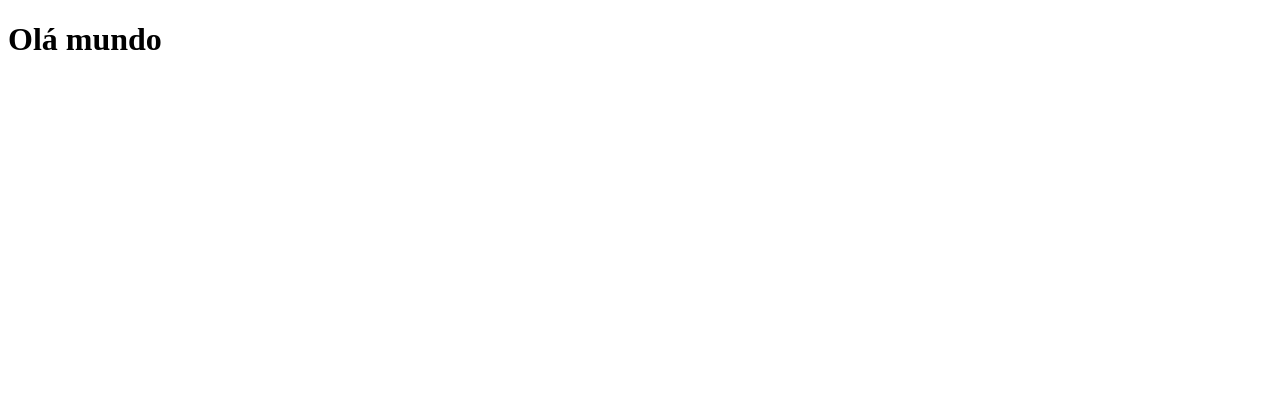
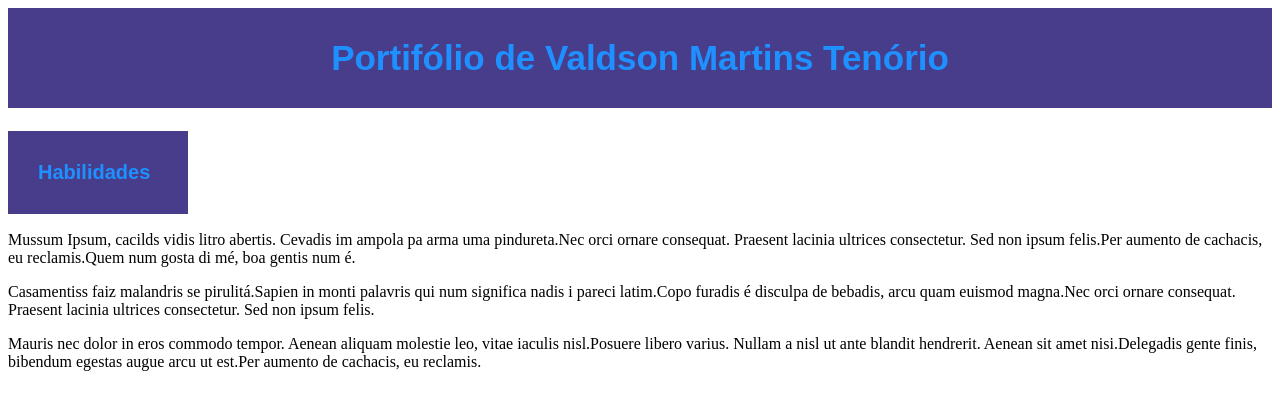
Before and after one commit to ValdsonTenorio/Portifolio, a plain HTML site: page index.html in a window 1280 px wide. Drawn offline with Linux system fonts and the light colour scheme.

Commit message:
Adiciona o CSS inicial a página

```diff
--- a/index.html
+++ b/index.html
@@ -1,12 +1,21 @@
 <!DOCTYPE html>
-<html lang="en">
+<html lang="pt-br">
     <head>
+        <title>Portifolio</title>
         <meta charset="UTF-8">
         <meta http-equiv="X-UA-Compatible" content="IE=edge">
         <meta name="viewport" content="width=device-width, initial-scale=1.0">
-    <title>Portifolio</title>
+        <meta name = "author" content = "Valdson">
+        <meta name = "Description" content = "Este é o meu Portifolio profissional">
+        <link rel="stylesheet" href="style.css">
     </head>
         <body>
-    <h1>Olá mundo</h1>
+            <h1>Portifólio de Valdson Martins Tenório</h1>
+            <h2>Habilidades</h2>
+
+            <p>Mussum Ipsum, cacilds vidis litro abertis. Cevadis im ampola pa arma uma pindureta.Nec orci ornare consequat. Praesent lacinia ultrices consectetur. Sed non ipsum felis.Per aumento de cachacis, eu reclamis.Quem num gosta di mé, boa gentis num é.</p>
+            <p>Casamentiss faiz malandris se pirulitá.Sapien in monti palavris qui num significa nadis i pareci latim.Copo furadis é disculpa de bebadis, arcu quam euismod magna.Nec orci ornare consequat. Praesent lacinia ultrices consectetur. Sed non ipsum felis.</p>
+            <p>Mauris nec dolor in eros commodo tempor. Aenean aliquam molestie leo, vitae iaculis nisl.Posuere libero varius. Nullam a nisl ut ante blandit hendrerit. Aenean sit amet nisi.Delegadis gente finis, bibendum egestas augue arcu ut est.Per aumento de cachacis, eu reclamis.</p>
+
         </body>
 </html>
--- /dev/null
+++ b/style.css
@@ -0,0 +1,19 @@
+h1{
+    font-family: Arial, Helvetica, sans-serif;
+    font-size: 35px;
+    color: #1E90FF;
+    background-color: #483D8B;
+    margin-top: 0%;
+    margin-left: 0%;
+    margin-right: 0%;
+    padding: 30px 30px 30px 30px;
+    text-align: center;
+}
+h2{
+    font-family: Arial, Helvetica, sans-serif;
+    font-size: 20px;
+    color: #1E90FF;
+    background-color: #483D8B;
+    padding: 30px 30px 30px 30px;
+    width: 120px;
+}
```
Lines whose indentation alone changed are shown as unchanged.
